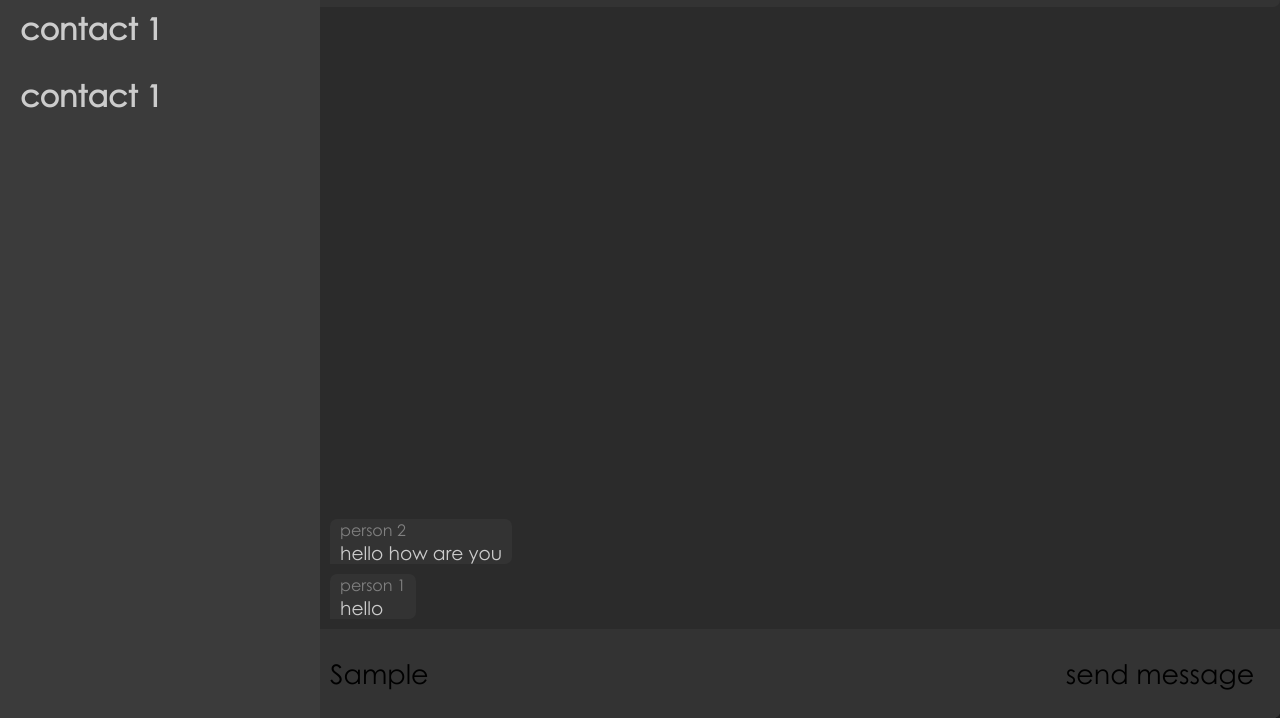
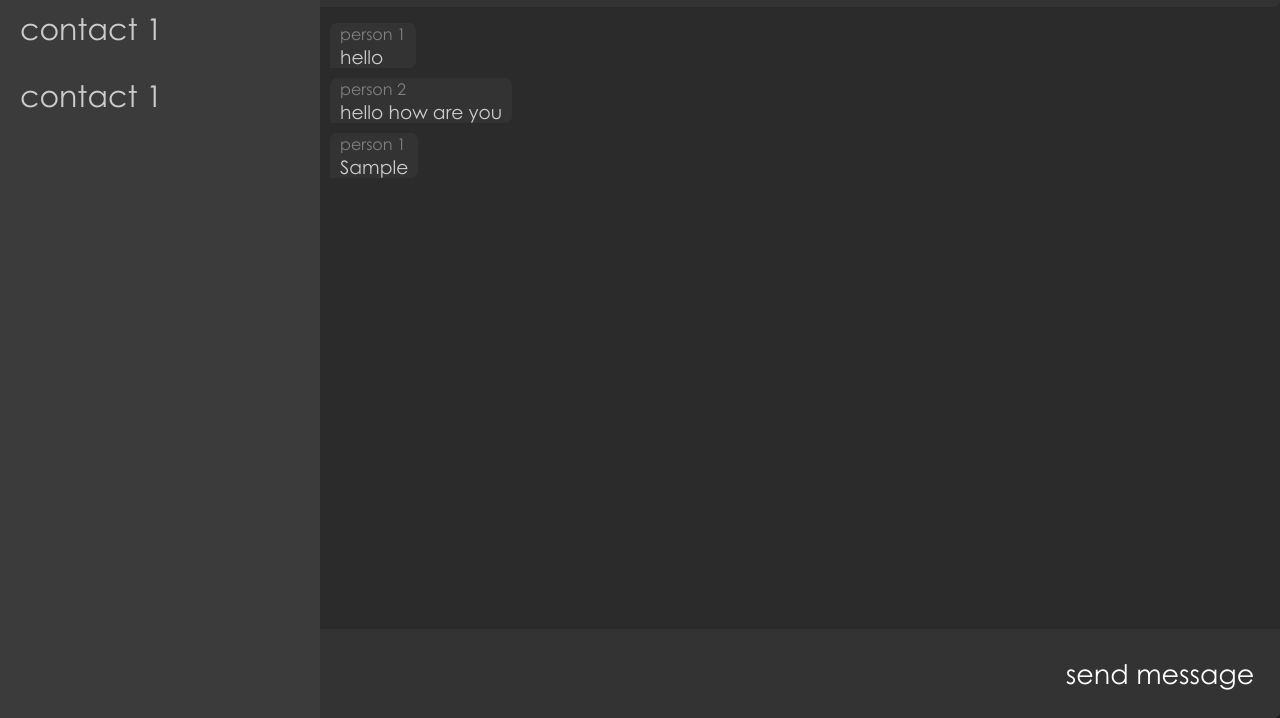
Before and after one commit to trimpta/text-messager-test, a plain HTML site: page index.html in a window 1280 px wide. Both pictures are taken after typing "Sample" into the empty fields and a click on the button "send message". Shown: the part 82-800 px from the top of the page. Drawn offline with Linux system fonts and the light colour scheme.

Commit message:
added script

```diff
--- a/index.html
+++ b/index.html
@@ -5,6 +5,7 @@
     <meta name="viewport" content="width=device-width, initial-scale=1.0">
     <title>Document</title>
     <link rel="stylesheet" href = 'style.css'>
+
 </head>
 <body>
 
@@ -30,22 +31,25 @@
                 </div>
             </div>
 
-            <div id="messages">
-                <div class="textBox">
+            <ul id="messages">
+                <li class="textBox">
                     <p>person 1</p>
                     <h3>hello</h2>
-                </div>
-                <div class="textBox">
+                </li>
+                <li class="textBox">
                     <p>person 2</p>
                     <h3>hello how are you </h2>
-                </div>
-            </div>
+                </li>
+            </ul>
 
             <div id="messageInputContainer">
-                <input type="text" name="messageBox" id="messageBoxInput" class="messageBox">
+                <input type="text" name="messageBox" id="messageBoxInput" class="messageBox" autocomplete="off">
                 <button id="messageBoxButton" class="messageBox">send message</button>
             </div>
         </div>
 
+
+        <script src="script.js"></script>
+
 </body>
 </html>
--- /dev/null
+++ b/script.js
@@ -0,0 +1,21 @@
+document.getElementById('messageBoxButton').onclick=submitFunction;
+
+function submitFunction(){
+
+    const message = document.getElementById('messageBoxInput').value;
+    document.getElementById('messageBoxInput').value='';
+    const liChild = document.createElement('li');
+
+    const senderName = document.createElement('p');
+    senderName.innerHTML='person 1';
+    const senderMessage = document.createElement('h3');
+    senderMessage.innerHTML=message;
+
+    liChild.appendChild(senderName)
+    liChild.appendChild((senderMessage))
+    liChild.classList.add('textBox')
+
+    document.getElementById('messages').appendChild(liChild)
+
+
+}
--- a/style.css
+++ b/style.css
@@ -23,7 +23,7 @@ body{
 #channelList>li{
     transition: 0.2s;
     border-radius: 7px;
-    font-weight: 900;
+    font-weight: 500;
     font-size: 30px;
     margin-bottom: 10px;
     padding: 10px;
@@ -41,6 +41,7 @@ body{
     padding-left: 10px;
 
     background-color:hsl(0, 0%, 23%);
+
     height: 100%;
 }
 
@@ -53,6 +54,7 @@ body{
     background-color:hsl(0, 0%, 17%);
     padding: 0px;
     height: 100%;
+    max-height: 100%;
     display: grid;
     grid-template-rows: 1fr 7fr 1fr;
 }
@@ -60,6 +62,7 @@ body{
 
 #channelInfo{
     background-color: hsl(0,0%,20%);
+
     border-top-right-radius: 7px;
     border-bottom-right-radius: 7px;
     padding:10px;
@@ -107,6 +110,7 @@ body{
     background-color: hsl(0,0%,20%);
     box-shadow: none;
     border: none;
+    color: white;
 }
 
 #messageBoxInput:hover{
@@ -123,6 +127,7 @@ body{
 }
 
 #messageBoxButton{
+    color: white;
     font-size: 27px;
     font-family: centuryGothic;
     transition: 0.2s;
@@ -134,11 +139,11 @@ body{
 
 #messageBoxButton:hover{
     transition: 0.2s;
-    background-color: hsl(0,0%,60%);
+    background-color: hsl(0,0%,25%);
 }
 
 #messageBoxButton:active{
-    background-color: hsl(0,0%,90%);
+    background-color: hsl(0,0%,30%);
 }
 
 .textBox{
@@ -171,9 +176,11 @@ h3{
 }
 
 #messages{
+    list-style-type: none;
     display: flex;
     gap: 10px;
-    flex-direction: column-reverse;
+    overflow-y: auto;
+    flex-direction: column;
     padding-left: 10px;
     padding-bottom: 10px;
 }
```
Also changed, not shown: test.html (+7 -24 lines).
